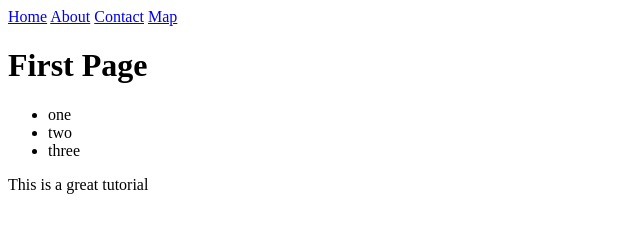
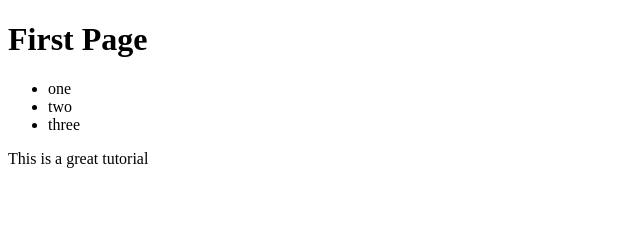
Before and after one commit to kkalpako/git-course, a plain HTML site: page index.html in a window 1280 px wide. Shown: the whole page, without its empty margins (0-640 px from the left). Drawn offline with Linux system fonts and the light colour scheme.

Commit message:
Revert "changed background to blue and added header navigation to page"
This reverts commit ae11f0cbb6c3a2bd7e4feff166c8a5454deb2cce.
Going back in time to undo what we did in the undordered list.

```diff
--- a/css/main.css
+++ b/css/main.css
@@ -1,3 +1,3 @@
 body {
-    background: blue;
+    background: red;
 }
--- a/index.html
+++ b/index.html
@@ -3,12 +3,6 @@
     <head>
     </head>
     <body>
-        <header>
-            <a href="/home.html">Home</a>
-            <a href="/about.html">About</a>
-            <a href="/contact.html">Contact</a>
-            <a href="/map.html">Map</a>
-        </header>
         <h1>First Page</h1>
         <ul>
             <li>one</li>
```
